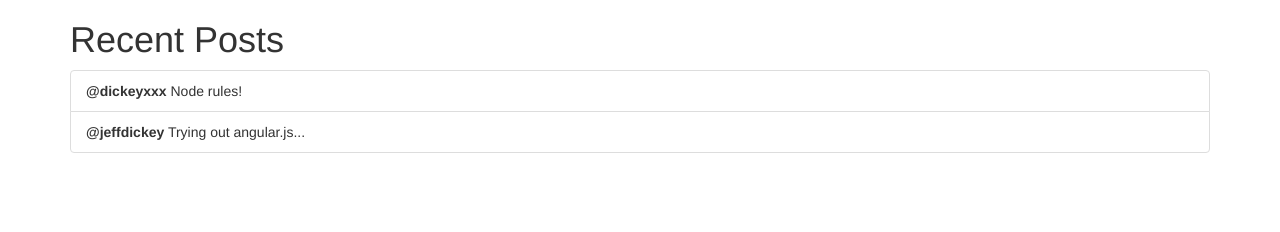
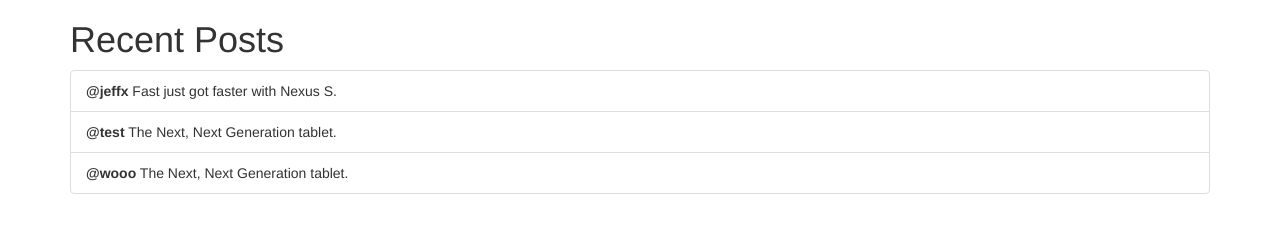
Before and after one commit to kevinw123/SocialPage, a plain HTML site: page posts.html in a window 1280 px wide. Drawn offline with nearby package versions, Linux system fonts and the light colour scheme.

Commit message:
Angularizing

```diff
--- /dev/null
+++ b/js/app.js
@@ -0,0 +1,15 @@
+var testApp = angular.module('testApp', []);
+testApp.controller('PostController', function PostController($scope) {
+  $scope.phones = [
+    {
+      username: 'jeffx',
+      body: 'Fast just got faster with Nexus S.'
+    }, {
+      username: 'test',
+      body: 'The Next, Next Generation tablet.'
+    }, {
+      username: 'wooo',
+      body: 'The Next, Next Generation tablet.'
+    }
+  ];
+});
--- a/posts.html
+++ b/posts.html
@@ -1,21 +1,20 @@
 <!DOCTYPE html>
-<html>
+<html lang="en-us" ng-app="testApp">
 <head>
 	<link href="css/bootstrap.min.css" rel="stylesheet">
+	<script src="https://code.angularjs.org/1.5.2/angular.min.js"> </script>
+	<script src="js/app.js"></script>
 </head>
-<body>
-	<div class='container'>
-		<h1> Recent Posts</h1>
-		<ul class='list-group'>
-			<li class='list-group-item'>
-				<strong>@dickeyxxx</strong>
-			 <span>Node rules!</span>
-			</li>
-			<li class='list-group-item'>
-				<strong>@jeffdickey</strong>
-				<span>Trying out angular.js...</span>
+<body ng-controller="PostController">
+	<div class ="container">
+		<h1>Recent Posts</h1>
+		<ul class="list-group">
+			<li ng-repeat="phone in phones" class="list-group-item">
+				<strong>@{{phone.username}}</strong>
+				<span>{{phone.body}}</span>
 			</li>
 		</ul>
 	</div>
+
 </body>
 </html>
```
